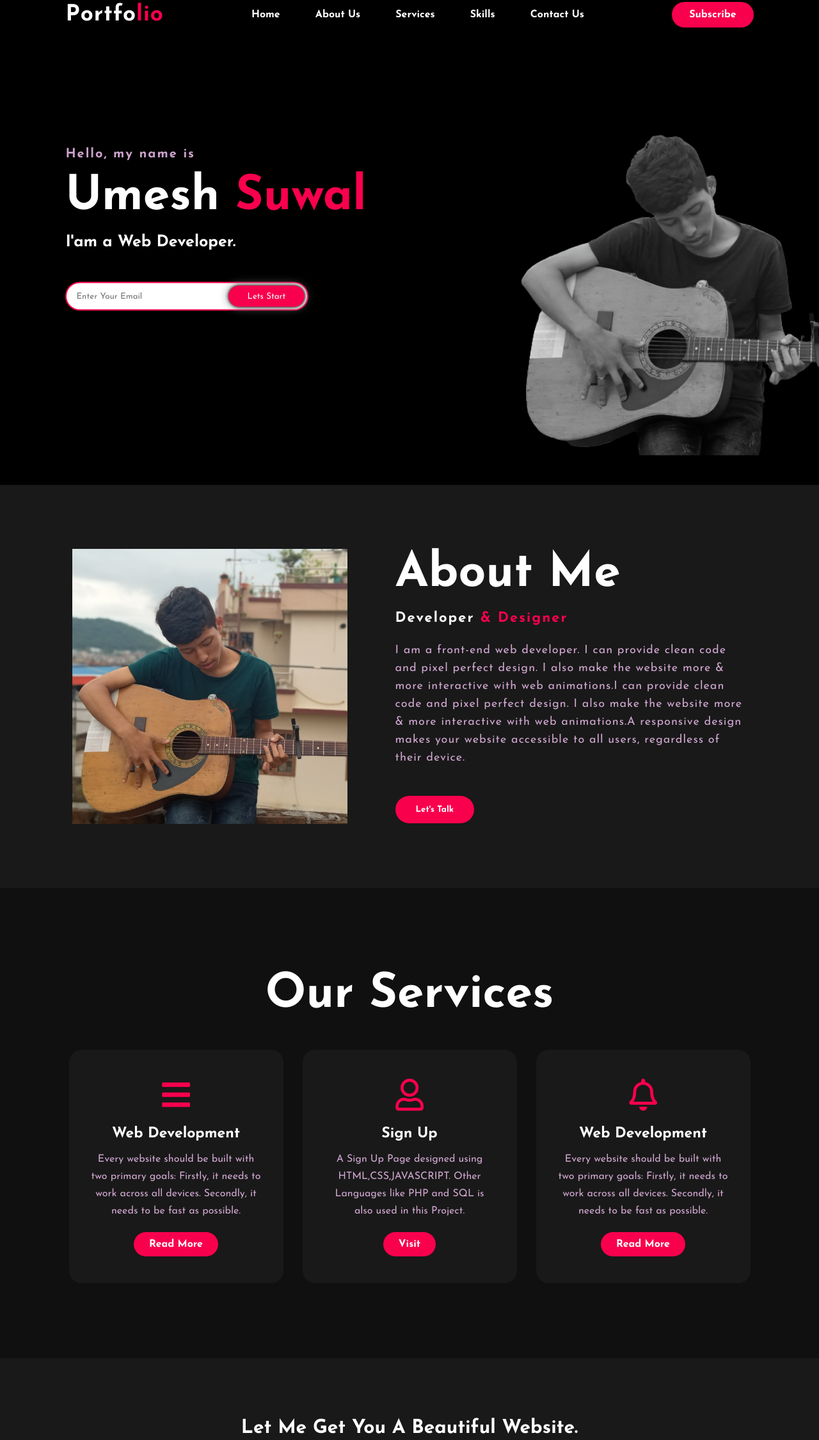
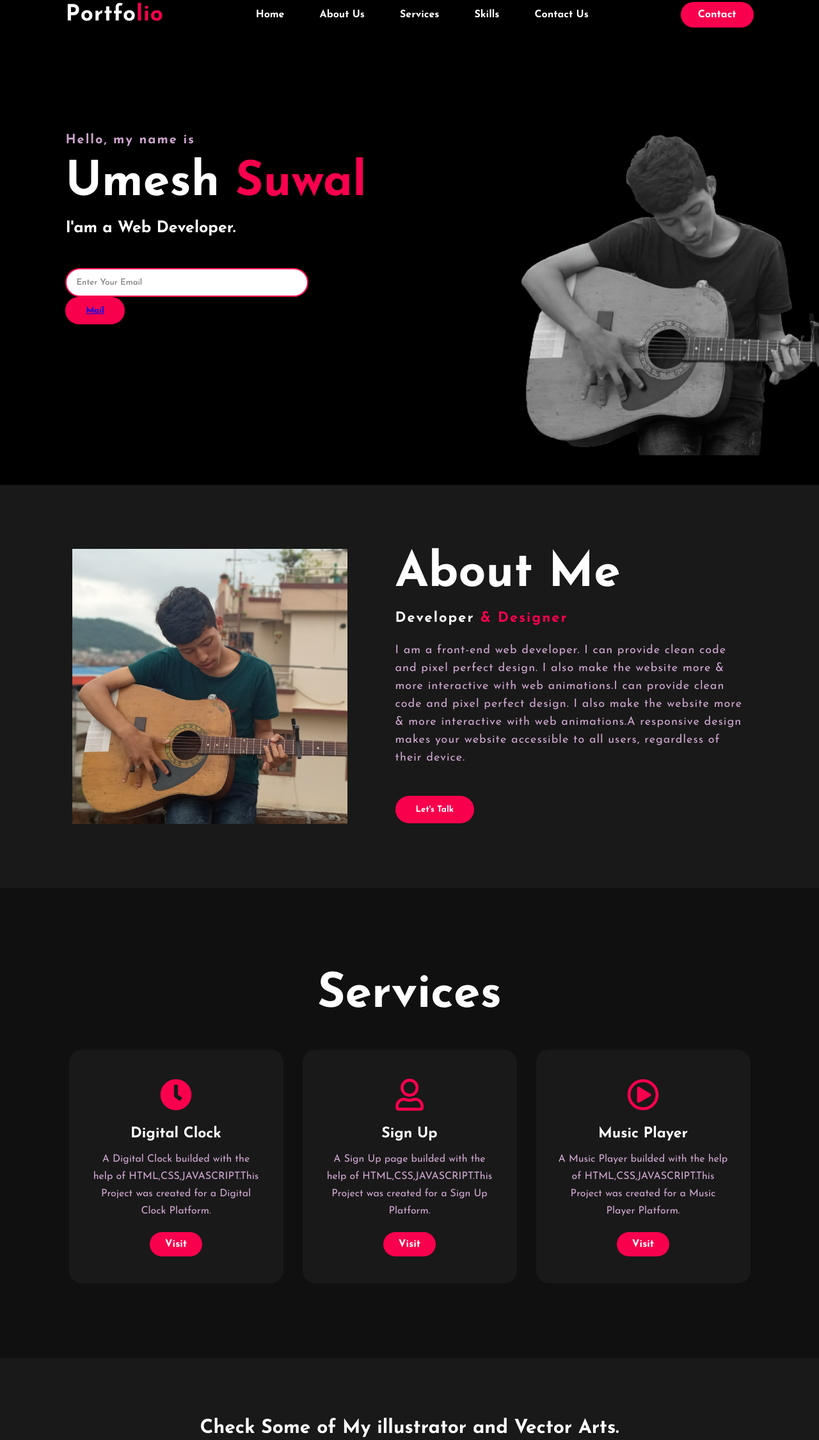
Before and after one commit to umeshsuwal/Second_website, a plain HTML site: page index.html in a window 1280 px wide. Shown: the part 42-2293 px from the top of the page at 64% size. Drawn offline with Linux system fonts and the light colour scheme.

Commit message:
Update index.html

```diff
--- a/index.html
+++ b/index.html
@@ -2,6 +2,36 @@
 <html>
 <head>
 	<title>Portfolio website</title>
+
+	<!-- Start of Async Drift Code -->
+<script>
+	"use strict";
+
+	!function() {
+	  var t = window.driftt = window.drift = window.driftt || [];
+	  if (!t.init) {
+		if (t.invoked) return void (window.console && console.error && console.error("Drift snippet included twice."));
+		t.invoked = !0, t.methods = [ "identify", "config", "track", "reset", "debug", "show", "ping", "page", "hide", "off", "on" ],
+		t.factory = function(e) {
+		  return function() {
+			var n = Array.prototype.slice.call(arguments);
+			return n.unshift(e), t.push(n), t;
+		  };
+		}, t.methods.forEach(function(e) {
+		  t[e] = t.factory(e);
+		}), t.load = function(t) {
+		  var e = 3e5, n = Math.ceil(new Date() / e) * e, o = document.createElement("script");
+		  o.type = "text/javascript", o.async = !0, o.crossorigin = "anonymous", o.src = "https://js.driftt.com/include/" + n + "/" + t + ".js";
+		  var i = document.getElementsByTagName("script")[0];
+		  i.parentNode.insertBefore(o, i);
+		};
+	  }
+	}();
+	drift.SNIPPET_VERSION = '0.3.1';
+	drift.load('bx2y9br2555r');
+	</script>
+	<!-- End of Async Drift Code -->
+
 	<link rel="stylesheet" type="text/css" href="css/style.css">
 
 	<link rel="preconnect" href="https://fonts.gstatic.com">
@@ -17,13 +47,13 @@
 		<nav>
 			<h2 class="logo">Portfo<span>lio</span></h2>
 			<ul>
-				<li><a href="#">Home</a></li>
+				<li><a href="index.html">Home</a></li>
 				<li><a href="#">About Us</a></li>
 				<li><a href="#">Services</a></li>
 				<li><a href="#">Skills</a></li>
-				<li><a href="#">Contact Us</a></li>
+				<li><a href="contact\index.html">Contact Us</a></li>
 			</ul>
-			<a href="#" class="btn">Subscribe</a>
+			<a href="profilecard/index.html" class="btn">Contact</a>
 		</nav>
 
 		<div class="content">
@@ -33,7 +63,7 @@
 			<div class="newslatter">
 				<form>
 					<input type="email" name="email" id="mail" placeholder="Enter Your Email">
-					<input type="submit" name="submit" value="Lets Start">
+					<button><a href="mailto:umeshsuwal98@gmail.com">Mail</a></button>
 				</form>
 			</div>
 		</div>
@@ -55,42 +85,41 @@
 	<!-----service section start----------->
 	<div class="service">
 		<div class="title">
-			<h2>Our Services</h2>
+			<h2>Services</h2>
 		</div>
 
 		<div class="box">
 			<div class="card">
-				<i class="fas fa-bars"></i>
-				<h5>Web Development</h5>
+				<i class="fas fa-clock"></i>
+				<h5>Digital Clock</h5>
 				<div class="pra">
-					<p>Every website should be built with two primary goals: Firstly, it needs to work across all devices. Secondly, it needs to be fast as possible.</p>
-
+					<p>A Digital Clock builded with the help of HTML,CSS,JAVASCRIPT.This Project was created for a Digital Clock Platform.</p>
 					<p style="text-align: center;">
-						<a class="button" href="#">Read More</a>
+						<a class="button" href="smart watch\index.html">Visit</a>
 					</p>
 				</div>
 			</div>
 
 			<div class="card">
 				<i class="far fa-user"></i>
-				<h5>Sign Up</h5>
+				<h5>Sign Up </h5>
 				<div class="pra">
-					<p>A Sign Up Page designed using HTML,CSS,JAVASCRIPT. Other Languages like PHP and SQL is also used in this Project.</p>
+					<p>A Sign Up page builded with the help of HTML,CSS,JAVASCRIPT.This Project was created for a Sign Up Platform.</p>
 
 					<p style="text-align: center;">
-						<a class="button" href="login.html">Visit</a>
+						<a class="button" href="signup\login.html">Visit</a>
 					</p>
 				</div>
 			</div>
 
 			<div class="card">
-				<i class="far fa-bell"></i>
-				<h5>Web Development</h5>
+				<i class="far fa-play-circle"></i>
+				<h5>Music Player </h5>
 				<div class="pra">
-					<p>Every website should be built with two primary goals: Firstly, it needs to work across all devices. Secondly, it needs to be fast as possible.</p>
+					<p>A Music Player builded with the help of HTML,CSS,JAVASCRIPT.This Project was created for a Music Player Platform.</p>
 
 					<p style="text-align: center;">
-						<a class="button" href="#">Read More</a>
+						<a class="button" href="Musicplayer\music.html">Visit</a>
 					</p>
 				</div>
 			</div>
@@ -99,20 +128,20 @@
 
 	<!------Contact Me------>
 	<div class="contact-me">
-		<p>Let Me Get You A Beautiful Website.</p>
-		<a class="button-two" href="#">Hire Me</a>
+		<p>Check Some of My illustrator and Vector Arts.</p>
+		<a class="button-two" href="#">Check</a>
 	</div>
 
 	<!------footer start--------->
 	<footer>
 		<p>Umesh Suwal</p>
-		<p>For more HTML, CSS, and coding tutorial - please click on the link below to subscribe to my channel:</p>
+		<p>For more HTML, CSS, and JAVASCRIPT Projects - Stay Connected with ME.</p>
 		<div class="social">
 			<a href="https://www.facebook.com/umesh.suwal.98"><i class="fab fa-facebook-f"></i></a>
 			<a href="https://www.instagram.com/umesh_suwal/"><i class="fab fa-instagram"></i></a>
 			<a href="https://twitter.com/UmeshSuwal4"><i class="fab fa-twitter"></i></a>
 		</div>
-		<p class="end">CopyRight By Umesh Suwal</p>
+		<p class="end">CopyRight &copy; 2022 By Umesh Suwal</p>
 	</footer>
 </body>
 </html>
```
